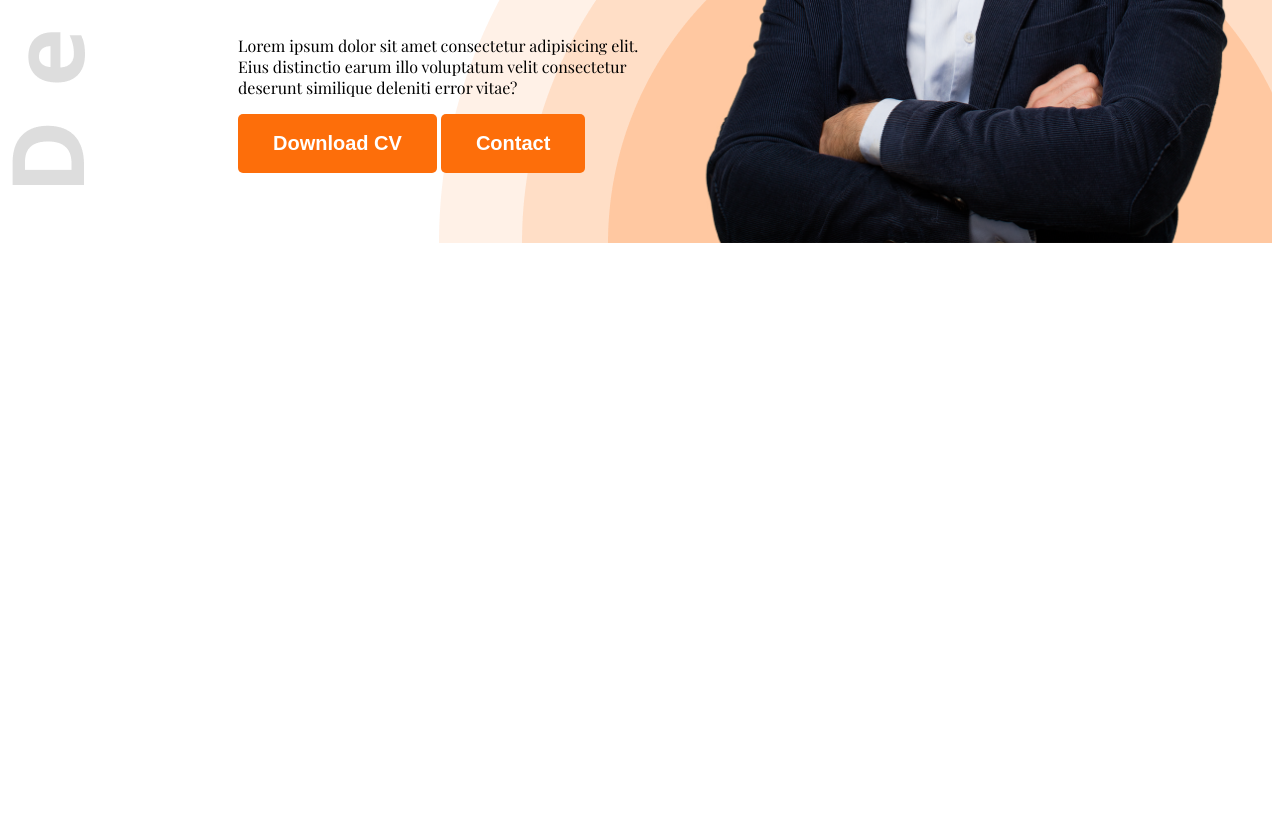
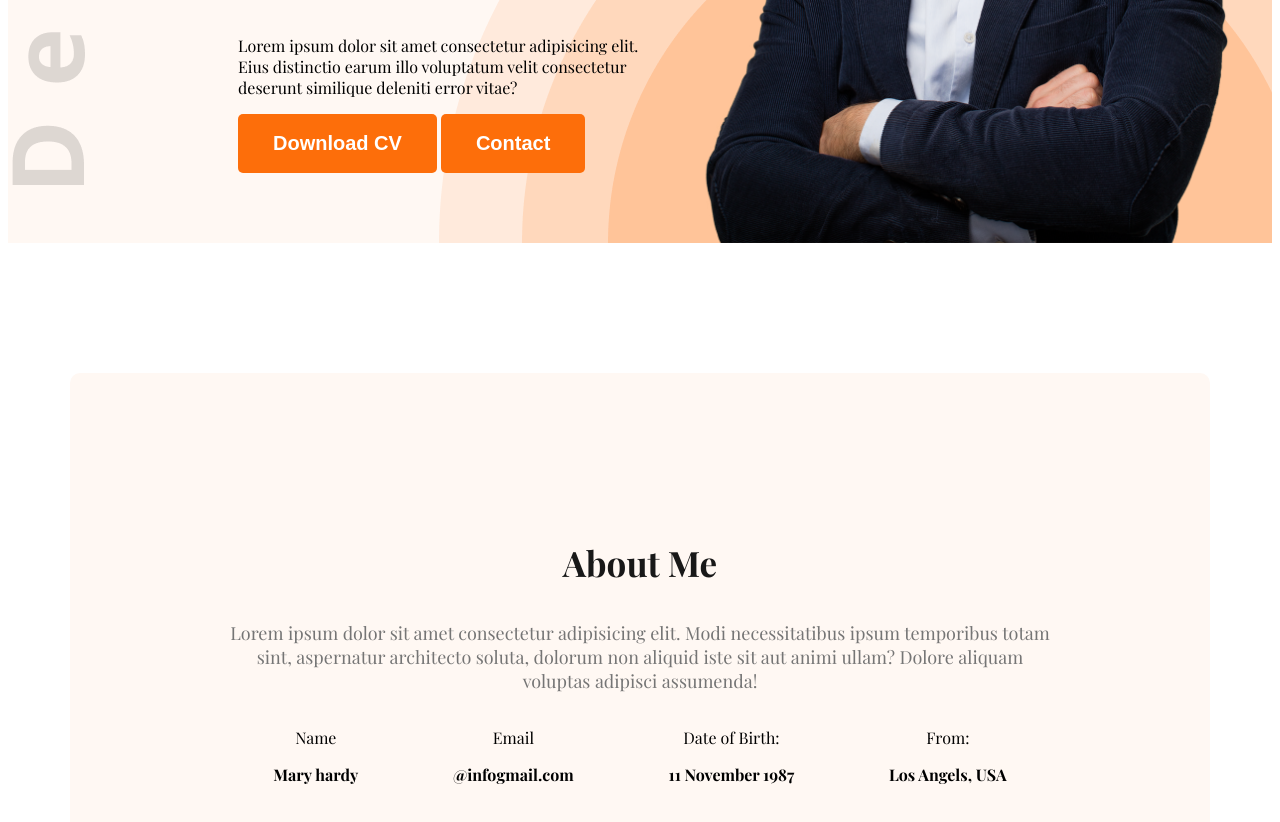
Before and after one commit to faiji31/Protofile-Website-Design, a plain HTML site: page index.html in a window 1280 px wide. Shown: the part 586-1408 px from the top of the page. Before the commit the page ends 837 px from the top, so only its background shows below. Drawn offline with nearby package versions, Linux system fonts and the light colour scheme; a web font is replaced by a local one.

Commit message:
2nd commit

```diff
--- a/index.html
+++ b/index.html
@@ -1,21 +1,25 @@
 <!DOCTYPE html>
 <html lang="en">
+
 <head>
     <meta charset="UTF-8">
     <meta name="viewport" content="width=device-width, initial-scale=1.0">
     <link rel="preconnect" href="https://fonts.googleapis.com">
-<link rel="preconnect" href="https://fonts.gstatic.com" crossorigin>
-<link href="https://fonts.googleapis.com/css2?family=Open+Sans:ital,wght@0,300..800;1,300..800&family=Playfair+Display:ital,wght@0,400..900;1,400..900&family=Poppins:ital,wght@0,100;0,200;0,300;0,400;0,500;0,600;0,700;0,800;0,900;1,100;1,200;1,300;1,400;1,500;1,600;1,700;1,800;1,900&display=swap" rel="stylesheet">
+    <link rel="preconnect" href="https://fonts.gstatic.com" crossorigin>
+    <link
+        href="https://fonts.googleapis.com/css2?family=Open+Sans:ital,wght@0,300..800;1,300..800&family=Playfair+Display:ital,wght@0,400..900;1,400..900&family=Poppins:ital,wght@0,100;0,200;0,300;0,400;0,500;0,600;0,700;0,800;0,900;1,100;1,200;1,300;1,400;1,500;1,600;1,700;1,800;1,900&display=swap"
+        rel="stylesheet">
     <link rel="stylesheet" href="style.css">
     <title>Web Protofile Project</title>
 </head>
+
 <body class="playfair-display-normal">
-    <header class="header">
+    <header class="header bg">
         <nav>
             <h3>Ma<span>r</span>y</h3>
             <ul>
                 <li><a class="dark-2" href="">Protofile</a></li>
-                <li><a class="dark-2"  href="">Blog</a></li>
+                <li><a class="dark-2" href="">Blog</a></li>
                 <li><a href=""><button class="btn-primary">Hire Me</button></a></li>
             </ul>
 
@@ -25,7 +29,8 @@
                 <h4 class="h4_style dark-2"> Hi , I am</h4>
                 <h1 class="h1_style">Mary Hardy</h1>
                 <p class="description">
-                    Lorem ipsum dolor sit amet consectetur adipisicing elit. Eius distinctio earum illo voluptatum velit consectetur deserunt similique deleniti error vitae?
+                    Lorem ipsum dolor sit amet consectetur adipisicing elit. Eius distinctio earum illo voluptatum velit
+                    consectetur deserunt similique deleniti error vitae?
                 </p>
                 <button class="btn-primary">Download CV</button>
                 <button class="btn-primary">Contact</button>
@@ -38,10 +43,53 @@
 
     </header>
     <main>
+        <section class="about bg">
+            <h3 class="about-h3">About Me</h3>
+            <p class="about-p">Lorem ipsum dolor sit amet consectetur adipisicing elit. Modi necessitatibus ipsum
+                temporibus totam sint, aspernatur architecto soluta, dolorum non aliquid iste sit aut animi ullam?
+                Dolore aliquam voluptas adipisci assumenda!</p>
+            <div class="about-items">
+                <div class="about-item">
+                    <p class="item-title">
+                        Name
+
+                    </p>
+                    <p class="item-description">
+                        Mary hardy
+
+                    </p>
+                </div>
+                <div class="about-item">
+                    <p class="item-title">
+                        Email
+                    </p>
+                    <p class="item-description">
+                        @infogmail.com
+                </div>
+                <div class="about-item">
+                    </p>
+                    <p class="item-title">
+                        Date of Birth:
+                    </p>
+                    <p class="item-description">
+                        11 November 1987
+                </div>
+                <div class="about-item">
+                    </p>
+                    <p class="item-title">
+                        From:
+                    </p>
+                    <p class="item-description">
+                        Los Angels, USA
+                    </p>
+                </div>
+            </div>
+        </section>
 
     </main>
     <footer>
 
     </footer>
 </body>
+
 </html>
--- a/style.css
+++ b/style.css
@@ -68,3 +68,34 @@ nav ul{
     background-repeat: no-repeat;
     background-position: top left , bottom right;
 }
+.about-h3{
+    font-size: 35px;
+    font-weight: bold;
+    color: #181818;
+}
+.about-p{
+    font-size: 18px;
+    font-weight:lighter;
+    color: #757575;
+}
+.bg{
+    background-color: #FFF8F3;
+}
+.about{
+    border-radius: 10px;
+     padding: 131px 156px;
+}
+main{
+    max-width: 1140px;
+    margin: 0 auto;
+    text-align: center;
+    margin-top: 130px;
+
+}
+.about-items{
+    display: flex;
+    justify-content: space-around;
+}
+.item-description{
+    font-weight: bold;
+}
```
